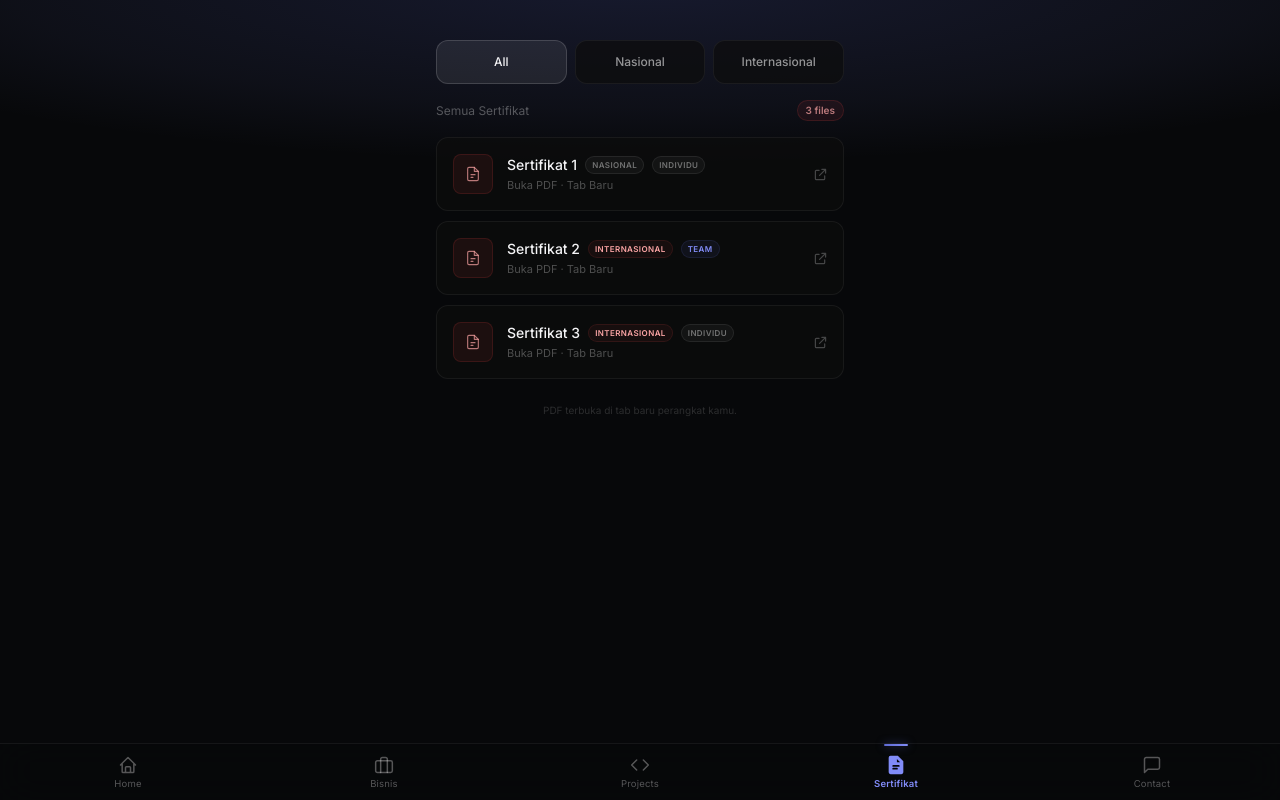
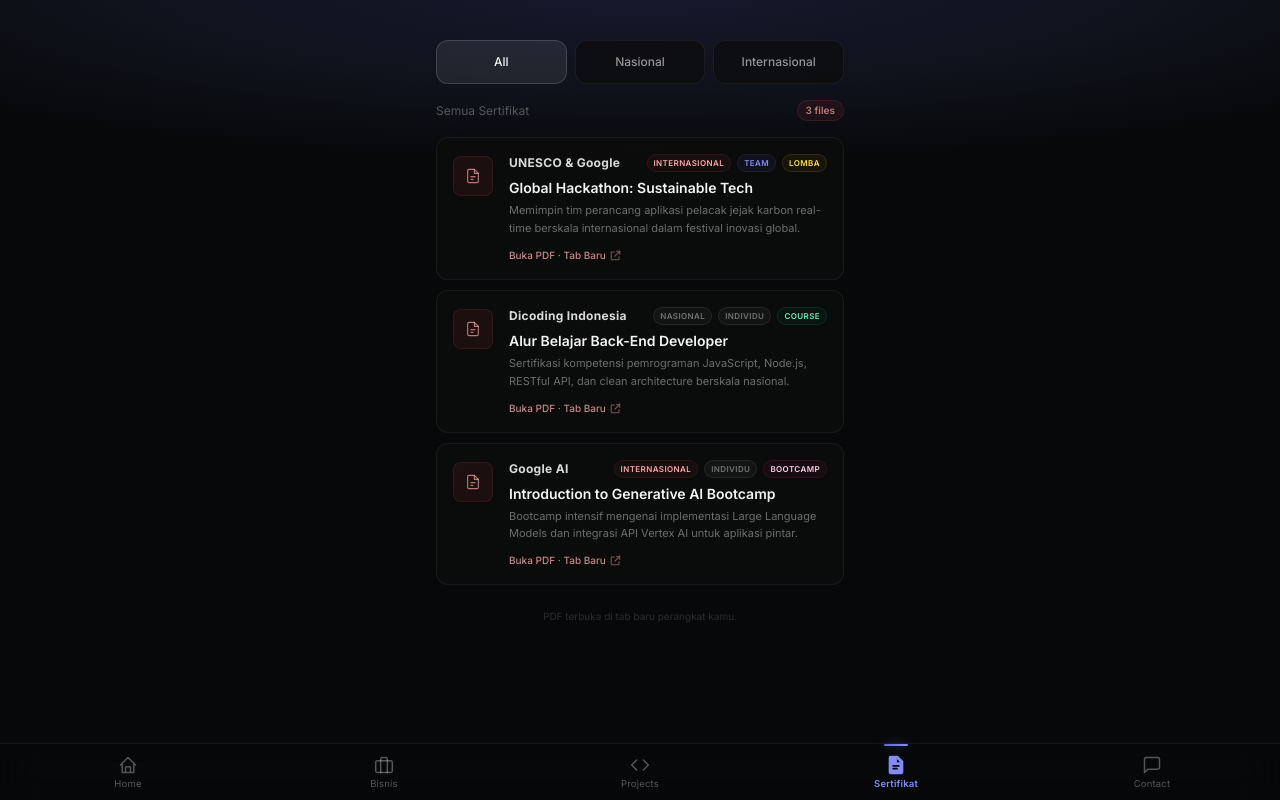
Before and after one commit to Curzyori/Portofolio-12, a Next.js app: page / in a window 1280 px wide. Both pictures are taken after a click on the tab "Sertifikat". Built offline with nearby package versions, Linux system fonts and the light colour scheme.

Commit message:
feat: add issuer and category support to certificates with automatic date-based sorting and updated UI layout

```diff
--- a/components/tabs/ContactTab.tsx
+++ b/components/tabs/ContactTab.tsx
@@ -6,7 +6,7 @@
 const contactSection = sections.find((s) => s.id === "contact");
 
 // ─── Contact method cards ─────────────────────────────────────
-type ContactVariant = "whatsapp" | "email" | "github" | "default";
+type ContactVariant = "whatsapp" | "email" | "github" | "threads" | "instagram" | "linkedin" | "youtube" | "default";
 
 function ContactCard({
   label,
@@ -40,6 +40,30 @@
       iconBg:    "rgba(255,255,255,0.06)",
       iconColor: "rgba(255,255,255,0.5)",
     },
+    threads: {
+      bg:        "rgba(255,255,255,0.03)",
+      border:    "rgba(255,255,255,0.08)",
+      iconBg:    "rgba(255,255,255,0.05)",
+      iconColor: "rgba(255,255,255,0.9)",
+    },
+    instagram: {
+      bg:        "rgba(225,48,108,0.06)",
+      border:    "rgba(225,48,108,0.18)",
+      iconBg:    "rgba(225,48,108,0.1)",
+      iconColor: "rgba(253,104,223,0.85)",
+    },
+    linkedin: {
+      bg:        "rgba(10,102,194,0.06)",
+      border:    "rgba(10,102,194,0.18)",
+      iconBg:    "rgba(10,102,194,0.1)",
+      iconColor: "rgba(114,191,255,0.85)",
+    },
+    youtube: {
+      bg:        "rgba(239,68,68,0.06)",
+      border:    "rgba(239,68,68,0.18)",
+      iconBg:    "rgba(239,68,68,0.1)",
+      iconColor: "rgba(252,165,165,0.85)",
+    },
     default: {
       bg:        "rgba(13,13,13,0.72)",
       border:    "rgba(255,255,255,0.06)",
@@ -50,16 +74,20 @@
 
   const styles = variantStyles[variant];
 
-  const isWhatsApp = id.includes("whatsapp");
-  const isEmail    = id.includes("email");
-  const isGithub   = id.includes("github");
+  const isWhatsApp  = id.includes("whatsapp");
+  const isEmail     = id.includes("email");
+  const isGithub    = id.includes("github");
+  const isThreads   = id.includes("threads");
+  const isInstagram = id.includes("instagram");
+  const isLinkedIn  = id.includes("linkedin");
+  const isYouTube   = id.includes("youtube");
 
   return (
     <a
       href={url}
       id={`contact-link-${id}`}
-      target={isEmail ? "_self" : "_blank"}
-      rel={isEmail ? undefined : "noopener noreferrer"}
+      target="_blank"
+      rel="noopener noreferrer"
       aria-label={`${label} — ${description}`}
       className="group flex items-center gap-4 w-full p-4 rounded-xl transition-all duration-150 active:scale-[0.97]"
       style={{
@@ -91,7 +119,31 @@
             <path d="M8 0C3.58 0 0 3.58 0 8c0 3.54 2.29 6.53 5.47 7.59.4.07.55-.17.55-.38 0-.19-.01-.82-.01-1.49-2.01.37-2.53-.49-2.69-.94-.09-.23-.48-.94-.82-1.13-.28-.15-.68-.52-.01-.53.63-.01 1.08.58 1.23.82.72 1.21 1.87.87 2.33.66.07-.52.28-.87.51-1.07-1.78-.2-3.64-.89-3.64-3.95 0-.87.31-1.59.82-2.15-.08-.2-.36-1.02.08-2.12 0 0 .67-.21 2.2.82.64-.18 1.32-.27 2-.27.68 0 1.36.09 2 .27 1.53-1.04 2.2-.82 2.2-.82.44 1.1.16 1.92.08 2.12.51.56.82 1.27.82 2.15 0 3.07-1.87 3.75-3.65 3.95.29.25.54.73.54 1.48 0 1.07-.01 1.93-.01 2.2 0 .21.15.46.55.38A8.013 8.013 0 0016 8c0-4.42-3.58-8-8-8z" />
           </svg>
         )}
-        {!isWhatsApp && !isEmail && !isGithub && (
+        {isThreads && (
+          <svg width="20" height="20" viewBox="0 0 24 24" fill={styles.iconColor} aria-hidden="true">
+            <path d="M14.28 10.36a3.29 3.29 0 0 0-.61-.91 3.51 3.51 0 0 0-1.32-.82 4.8 4.8 0 0 0-3.32.17 3.5 3.5 0 0 0-1.89 2.05 4.54 4.54 0 0 0-.25 1.5 4.6 4.6 0 0 0 1.25 3.19 4.31 4.31 0 0 0 3.25 1.26 4.9 4.9 0 0 0 3.32-.88c1-.8 1.46-1.92 1.46-3.36v-.5a5.57 5.57 0 0 0-5.56-5.56 5.51 5.51 0 0 0-5.5 5.56 5.61 5.61 0 0 0 1.66 4.09 5.89 5.89 0 0 0 4.19 1.66c1 0 1.95-.27 2.76-.79a.9.9 0 1 0-.96-1.52c-.54.34-1.17.51-1.8.51a4.11 4.11 0 0 1-2.92-1.16A3.94 3.94 0 0 1 8 13.66a3.78 3.78 0 0 1 3.8-3.76 3.77 3.77 0 0 1 3.76 3.76v.5c0 .76-.23 1.34-.69 1.73a2.31 2.31 0 0 1-1.56.55 2.11 2.11 0 0 1-1.63-.69 3.08 3.08 0 0 1-.58-2c0-.52.12-.97.35-1.35a1.86 1.86 0 0 1 1.05-.83.84.84 0 0 1 .49-.04 1 1 0 0 1 .63.48c.17.29.26.65.26 1.07V13a.9.9 0 0 0 1.8 0v-.69a2.82 2.82 0 0 0-.79-2.14 2.87 2.87 0 0 0-1.81-.8 2.66 2.66 0 0 0-1.74.52 3.65 3.65 0 0 0-1.07 1.67 4.7 4.7 0 0 0-.3 1.7c0 1 .28 1.8.84 2.4a2.76 2.76 0 0 0 2.06.89 4.1 4.1 0 0 0 2.77-1c.84-.71 1.25-1.72 1.25-3.01v-.5c0-4.17-3.39-7.56-7.56-7.56A7.51 7.51 0 0 0 4.22 13a7.61 7.61 0 0 0 2.27 5.56A7.89 7.89 0 0 0 12 20.82c1.37 0 2.67-.36 3.78-1.05a.9.9 0 1 0-.96-1.52A6.09 6.09 0 0 1 12 19a5.9 5.9 0 0 1-4.27-1.71A5.82 5.82 0 0 1 6 13a5.77 5.77 0 0 1 5.76-5.76c3.18 0 5.76 2.58 5.76 5.76v.5c0 1.95-.71 3.49-2.13 4.59a5.86 5.86 0 0 1-3.69 1.21c-2.31 0-4.22-.75-5.56-2.19A6.38 6.38 0 0 1 5 13c0-1 .18-1.95.54-2.82a5.32 5.32 0 0 1 1.56-2.22 5.16 5.16 0 0 1 2.37-1.25 5.5 5.5 0 0 1 3.01.1c.96.34 1.76.92 2.35 1.7a.9.9 0 0 0 1.45-1.15z" />
+          </svg>
+        )}
+        {isInstagram && (
+          <svg width="20" height="20" viewBox="0 0 24 24" fill="none" stroke={styles.iconColor} strokeWidth="1.8" strokeLinecap="round" strokeLinejoin="round" aria-hidden="true">
+            <rect x="2" y="2" width="20" height="20" rx="5" ry="5" />
+            <path d="M16 11.37A4 4 0 1 1 12.63 8 4 4 0 0 1 16 11.37z" />
+            <line x1="17.5" y1="6.5" x2="17.51" y2="6.5" />
+          </svg>
+        )}
+        {isLinkedIn && (
+          <svg width="20" height="20" viewBox="0 0 24 24" fill="none" stroke={styles.iconColor} strokeWidth="1.8" strokeLinecap="round" strokeLinejoin="round" aria-hidden="true">
+            <path d="M16 8a6 6 0 0 1 6 6v7h-4v-7a2 2 0 0 0-2-2 2 2 0 0 0-2 2v7h-4v-7a6 6 0 0 1 6-6z" />
+            <rect x="2" y="9" width="4" height="12" />
+            <circle cx="4" cy="4" r="2" />
+          </svg>
+        )}
+        {isYouTube && (
+          <svg width="20" height="20" viewBox="0 0 24 24" fill={styles.iconColor} aria-hidden="true">
+            <path d="M23.498 6.163a3.003 3.003 0 0 0-2.11-2.11C19.517 3.545 12 3.545 12 3.545s-7.517 0-9.388.508a3.003 3.003 0 0 0-2.11 2.11C0 8.033 0 12 0 12s0 3.967.502 5.837a3.003 3.003 0 0 0 2.11 2.11c1.871.508 9.388.508 9.388.508s7.517 0 9.388-.508a3.003 3.003 0 0 0 2.11-2.11C24 15.967 24 12 24 12s0-3.967-.502-5.837zM9.545 15.568V8.432L15.818 12l-6.273 3.568z" />
+          </svg>
+        )}
+        {!isWhatsApp && !isEmail && !isGithub && !isThreads && !isInstagram && !isLinkedIn && !isYouTube && (
           <svg width="18" height="18" viewBox="0 0 24 24" fill="none" stroke={styles.iconColor} strokeWidth="1.7" strokeLinecap="round" strokeLinejoin="round" aria-hidden="true">
             <path d="M21 15a2 2 0 0 1-2 2H7l-4 4V5a2 2 0 0 1 2-2h14a2 2 0 0 1 2 2z" />
           </svg>
@@ -130,9 +182,13 @@
 // ─── ContactTab ────────────────────────────────────────────────
 export default function ContactTab() {
   const getVariant = (id: string): ContactVariant => {
-    if (id.includes("whatsapp")) return "whatsapp";
-    if (id.includes("email"))    return "email";
-    if (id.includes("github"))   return "github";
+    if (id.includes("whatsapp"))  return "whatsapp";
+    if (id.includes("email"))     return "email";
+    if (id.includes("github"))    return "github";
+    if (id.includes("threads"))   return "threads";
+    if (id.includes("instagram")) return "instagram";
+    if (id.includes("linkedin"))  return "linkedin";
+    if (id.includes("youtube"))   return "youtube";
     return "default";
   };
 
--- a/components/tabs/SertifikatTab.tsx
+++ b/components/tabs/SertifikatTab.tsx
@@ -12,6 +12,8 @@
   url,
   type,
   workMode,
+  issuer,
+  category,
   index,
 }: {
   label: string;
@@ -19,8 +21,42 @@
   url: string;
   type?: "nasional" | "internasional";
   workMode?: "individu" | "team";
+  issuer?: string;
+  category?: 'seminar' | 'lomba' | 'course' | 'bootcamp';
   index: number;
 }) {
+  const getCategoryStyles = (cat: string) => {
+    switch (cat) {
+      case "lomba":
+        return {
+          bg: "rgba(234,179,8,0.06)",
+          border: "1px solid rgba(234,179,8,0.15)",
+          color: "#fde047",
+        };
+      case "course":
+        return {
+          bg: "rgba(16,185,129,0.06)",
+          border: "1px solid rgba(16,185,129,0.15)",
+          color: "#6ee7b7",
+        };
+      case "bootcamp":
+        return {
+          bg: "rgba(219,39,119,0.06)",
+          border: "1px solid rgba(219,39,119,0.15)",
+          color: "#fbcfe8",
+        };
+      case "seminar":
+      default:
+        return {
+          bg: "rgba(14,165,233,0.06)",
+          border: "1px solid rgba(14,165,233,0.15)",
+          color: "#7dd3fc",
+        };
+    }
+  };
+
+  const catStyles = category ? getCategoryStyles(category) : null;
+
   return (
     <a
       href={url}
@@ -28,7 +64,7 @@
       target="_blank"
       rel="noopener noreferrer"
       aria-label={`${label}, buka PDF di tab baru`}
-      className="group flex items-center gap-3.5 w-full p-4 rounded-xl transition-all duration-150 active:scale-[0.97]"
+      className="group flex items-start gap-4 w-full p-4 rounded-xl transition-all duration-150 active:scale-[0.97]"
       style={{
         background: "rgba(13,13,13,0.72)",
         border: "1px solid rgba(255,255,255,0.06)",
@@ -38,7 +74,7 @@
     >
       {/* PDF icon block */}
       <div
-        className="flex-shrink-0 w-10 h-10 rounded-lg flex items-center justify-center"
+        className="flex-shrink-0 w-10 h-10 rounded-lg flex items-center justify-center mt-0.5"
         style={{
           background: "rgba(239,68,68,0.08)",
           border: "1px solid rgba(239,68,68,0.15)",
@@ -53,15 +89,14 @@
         </svg>
       </div>
 
-      {/* Text */}
+      {/* Text container */}
       <div className="flex-1 min-w-0">
-        <div className="flex items-center gap-2 flex-wrap">
-          <p
-            className="text-sm font-medium truncate"
-            style={{ color: "#f4f4f6" }}
-          >
-            {label}
-          </p>
+        {/* Baris 1: Issuer & Badges */}
+        <div className="flex items-center justify-between gap-2 flex-wrap">
+          <span className="text-xs font-bold tracking-wide" style={{ color: "rgba(255,255,255,0.85)" }}>
+            {issuer ?? "Sertifikat Resmi"}
+          </span>
+          <div className="flex items-center gap-1.5 flex-wrap">
             {type && (
               <span
                 className="text-[8px] font-semibold tracking-wider uppercase px-1.5 py-0.5 rounded-full animate-fade-in"
@@ -86,19 +121,42 @@
                 {workMode}
               </span>
             )}
+            {category && catStyles && (
+              <span
+                className="text-[8px] font-semibold tracking-wider uppercase px-1.5 py-0.5 rounded-full animate-fade-in"
+                style={{
+                  background: catStyles.bg,
+                  border: catStyles.border,
+                  color: catStyles.color,
+                }}
+              >
+                {category}
+              </span>
+            )}
           </div>
-        <p
-          className="text-[11px] mt-0.5"
-          style={{ color: "rgba(255,255,255,0.28)" }}
-        >
-          {description ?? "Buka PDF · Tab Baru"}
-        </p>
         </div>
 
-      {/* External arrow */}
+        {/* Baris 2: Judul Sertifikat (label) */}
+        <h3 className="text-sm font-semibold mt-1.5" style={{ color: "#f4f4f6" }}>
+          {label}
+        </h3>
+
+        {/* Baris 3: Deskripsi singkat */}
+        {description && (
+          <p
+            className="text-[11px] mt-1 leading-relaxed"
+            style={{ color: "rgba(255,255,255,0.4)" }}
+          >
+            {description}
+          </p>
+        )}
+
+        {/* Baris 4: Action Link */}
+        <div className="flex items-center gap-1 mt-2.5 text-[10px] font-medium transition-colors" style={{ color: "rgba(252,165,165,0.8)" }}>
+          <span>Buka PDF · Tab Baru</span>
           <svg
-        width="13"
-        height="13"
+            width="11"
+            height="11"
             viewBox="0 0 14 14"
             fill="none"
             stroke="currentColor"
@@ -106,10 +164,12 @@
             strokeLinecap="round"
             strokeLinejoin="round"
             aria-hidden="true"
-        className="flex-shrink-0 opacity-25 group-hover:opacity-50 transition-opacity duration-150"
+            className="opacity-60 transition-transform group-hover:translate-x-0.5"
           >
             <path d="M5.5 2.5H2.5C1.948 2.5 1.5 2.948 1.5 3.5V11.5C1.5 12.052 1.948 12.5 2.5 12.5H10.5C11.052 12.5 11.5 12.052 11.5 11.5V8.5M8.5 1.5H12.5M12.5 1.5V5.5M12.5 1.5L6 8" />
           </svg>
+        </div>
+      </div>
     </a>
   );
 }
@@ -161,6 +221,12 @@
     }
 
     return true;
+  });
+
+  const sortedItems = [...displayedItems].sort((a, b) => {
+    const dateA = a.date ?? "";
+    const dateB = b.date ?? "";
+    return dateB.localeCompare(dateA);
   });
 
   return (
@@ -300,7 +366,7 @@
         </div>
       ) : (
         <div className="space-y-2.5" role="list" aria-label="Daftar sertifikat">
-          {displayedItems.map((item) => (
+          {sortedItems.map((item) => (
             <div key={item.id} role="listitem">
               <CertCard
                 label={item.label}
@@ -308,6 +374,8 @@
                 url={item.url}
                 type={item.type}
                 workMode={item.workMode}
+                issuer={item.issuer}
+                category={item.category}
                 index={sertifikatSection.items.indexOf(item)}
               />
             </div>
--- a/data/links.ts
+++ b/data/links.ts
@@ -13,6 +13,9 @@
   isFavorite?: boolean;
   type?: "nasional" | "internasional";
   workMode?: "individu" | "team";
+  issuer?: string;
+  date?: string;
+  category?: 'seminar' | 'lomba' | 'course' | 'bootcamp';
 }
 
 export interface LinkSection {
@@ -40,14 +43,14 @@
         id: "whatsapp",
         label: "WhatsApp Bisnis",
         description: "Hubungi untuk kolaborasi",
-        url: "https://wa.me/62xxxxxxxx", // Ganti dengan nomor WA kamu
+        url: "https://wa.me/6285141495185",
         isExternal: true,
       },
       {
         id: "linkedin",
         label: "LinkedIn",
         description: "Yuken Velino · Professional Profile",
-        url: "https://linkedin.com/in/yukenvelino", // Ganti dengan URL LinkedIn kamu
+        url: "https://www.linkedin.com/in/curzy/",
         isExternal: true,
       },
     ],
@@ -160,30 +163,39 @@
     items: [
       {
         id: "cert-1",
-        label: "Sertifikat 1",
-        description: "Buka PDF · Tab Baru",
+        label: "Alur Belajar Back-End Developer",
+        issuer: "Dicoding Indonesia",
+        description: "Sertifikasi kompetensi pemrograman JavaScript, Node.js, RESTful API, dan clean architecture berskala nasional.",
         url: "/certificates/sertifikat-1.pdf", // taruh PDF di public/certificates/
         isExternal: true,
         type: "nasional",
         workMode: "individu",
+        date: "2025-01-10",
+        category: "course",
       },
       {
         id: "cert-2",
-        label: "Sertifikat 2",
-        description: "Buka PDF · Tab Baru",
+        label: "Global Hackathon: Sustainable Tech",
+        issuer: "UNESCO & Google",
+        description: "Memimpin tim perancang aplikasi pelacak jejak karbon real-time berskala internasional dalam festival inovasi global.",
         url: "/certificates/sertifikat-2.pdf",
         isExternal: true,
         type: "internasional",
         workMode: "team",
+        date: "2025-04-22",
+        category: "lomba",
       },
       {
         id: "cert-3",
-        label: "Sertifikat 3",
-        description: "Buka PDF · Tab Baru",
+        label: "Introduction to Generative AI Bootcamp",
+        issuer: "Google AI",
+        description: "Bootcamp intensif mengenai implementasi Large Language Models dan integrasi API Vertex AI untuk aplikasi pintar.",
         url: "/certificates/sertifikat-3.pdf",
         isExternal: true,
         type: "internasional",
         workMode: "individu",
+        date: "2024-12-05",
+        category: "bootcamp",
       },
     ],
   },
@@ -194,22 +206,50 @@
       {
         id: "email",
         label: "Email",
-        description: "yuken@curzy.my.id", // Ganti dengan email kamu
-        url: "mailto:yuken@curzy.my.id",
-        isExternal: false,
+        description: "yukenvelino11@gmail.com",
+        url: "mailto:yukenvelino11@gmail.com",
+        isExternal: true,
       },
       {
         id: "whatsapp-personal",
         label: "WhatsApp",
         description: "Chat langsung",
-        url: "https://wa.me/62xxxxxxxx", // Ganti dengan nomor WA
+        url: "https://wa.me/6285141495185",
         isExternal: true,
       },
       {
         id: "github",
         label: "GitHub",
-        description: "@curzy",
-        url: "https://github.com/curzy", // Ganti dengan URL GitHub kamu
+        description: "@Curzyori",
+        url: "https://github.com/Curzyori",
+        isExternal: true,
+      },
+      {
+        id: "threads",
+        label: "Threads",
+        description: "@curzyori",
+        url: "https://www.threads.com/@curzyori",
+        isExternal: true,
+      },
+      {
+        id: "instagram",
+        label: "Instagram",
+        description: "@curzyori",
+        url: "https://www.instagram.com/curzyori",
+        isExternal: true,
+      },
+      {
+        id: "linkedin",
+        label: "LinkedIn",
+        description: "Yuken Velino",
+        url: "https://www.linkedin.com/in/curzy/",
+        isExternal: true,
+      },
+      {
+        id: "youtube",
+        label: "YouTube",
+        description: "@Curzys",
+        url: "https://youtube.com/@Curzys",
         isExternal: true,
       },
     ],
```
Lines whose indentation alone changed are shown as unchanged.
